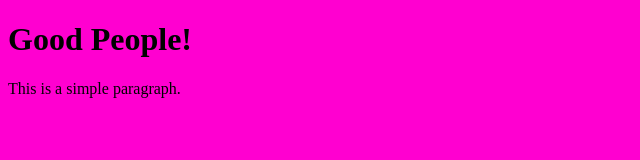
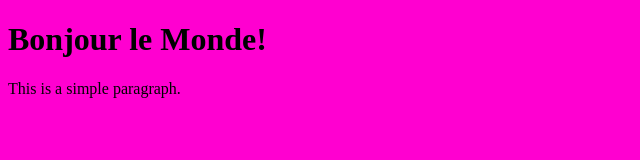
Before and after one commit to ChristBaudouin/g, a plain HTML site: page index.html in a window 1280 px wide. Shown: the whole page, without its empty margins (0-640 px from the left). Drawn offline with Linux system fonts and the light colour scheme.

Commit message:
Bonjour le monde

```diff
--- a/index.html
+++ b/index.html
@@ -12,7 +12,7 @@
     </head>
 
     <body>
-        <h1>Good People!</h1>
+        <h1>Bonjour le Monde!</h1>
         <p>This is a simple paragraph.</p>
     </body>
 
```
